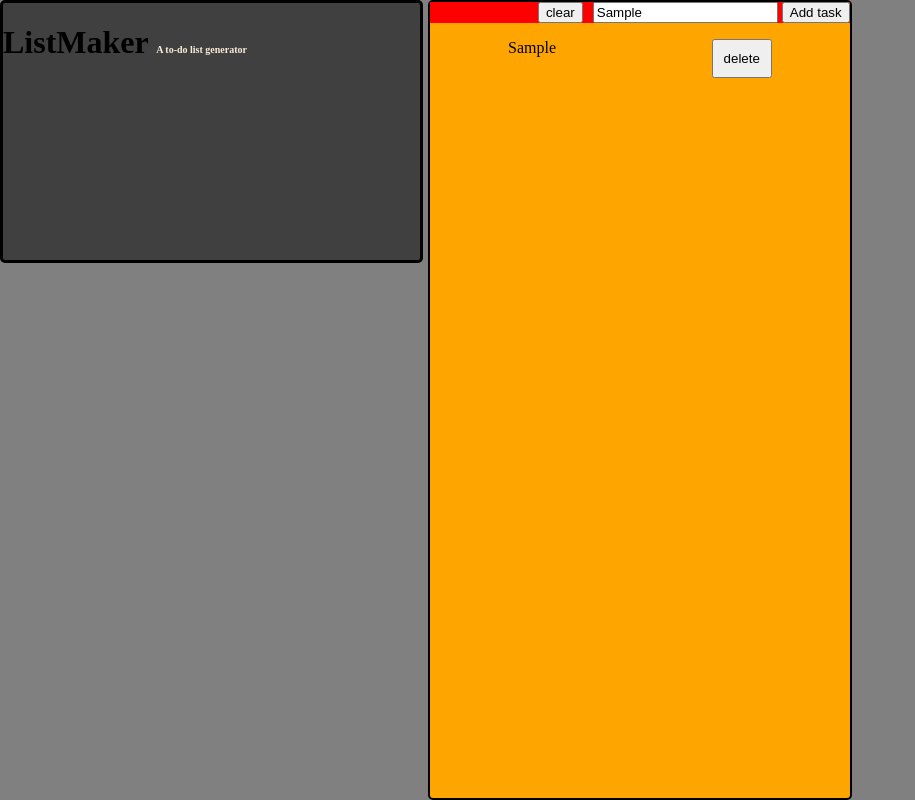
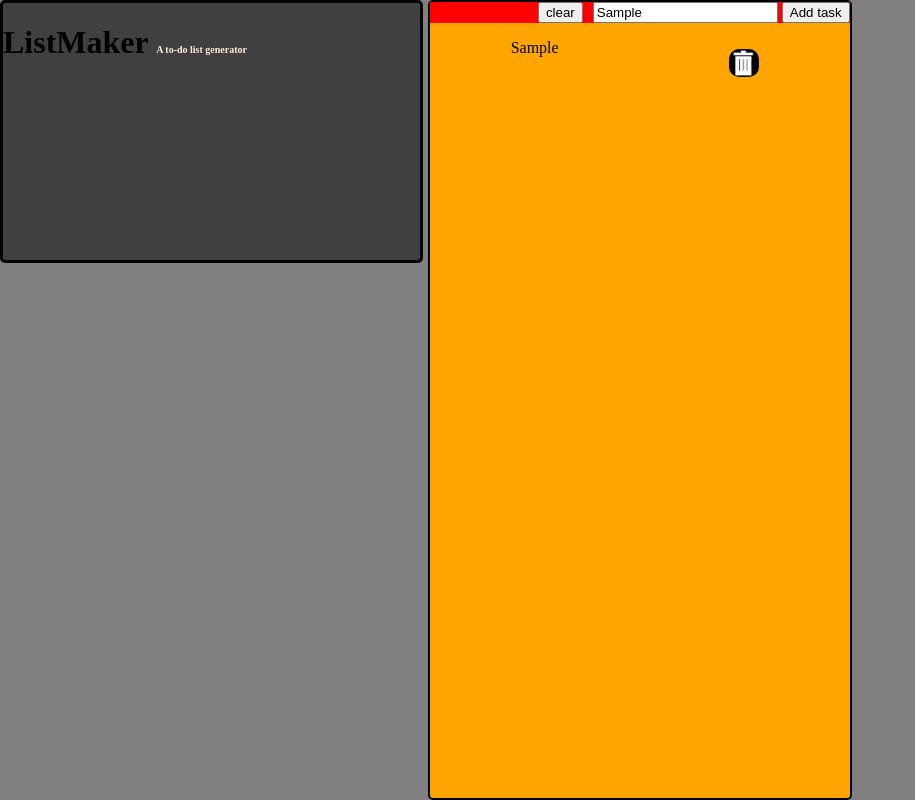
Before and after one commit to ArjunPimpale/To-do-list-website-un-ordered-, a plain HTML site: page index.html in a window 1280 px wide. Both pictures are taken after typing "Sample" into the empty fields and a click on the button "Add task". Shown: the whole page, without its empty margins (0-915 px from the left). Drawn offline with Linux system fonts and the light colour scheme.

Commit message:
Changes in delete button

```diff
--- a/index.html
+++ b/index.html
@@ -63,9 +63,20 @@
             background-color: grey;
             cursor:pointer;
         }
+        .delete{
+            border:0;
+            height:50px;
+            width:50px;
+            background-color: orange;
+        }
+      .image{
+        border-radius: 10px;
+            width:100%;
+            height:auto;
+
+        }
         .delete:hover{
-            transition: background-color 0.3s ease;
-            background-color: red;
+
             cursor: pointer;
         }
     </style>
--- a/script.js
+++ b/script.js
@@ -32,7 +32,7 @@ function inserttask(event){
 
      let i = localStorage.length;
      let a = document.getElementById("Enternotes").value;
-     localStorage.setItem(`task${i}`, `<div class = "task" id = "task${i}"><p>${a}<\p> <button class = "delete" onclick="taskdeletor(${i})" >delete</button></div>`)
+     localStorage.setItem(`task${i}`, `<div class = "task" id = "task${i}"><p>${a}<\p> <button class = "delete" onclick="taskdeletor(${i})" ><img src = "delete_icon.jpg" class = "image"></button></div>`)
      ref.insertAdjacentHTML("beforeend",`${localStorage.getItem(`task${i}`)}`)
 
  }
```
Also changed, not shown: delete_icon.jpg (added).
